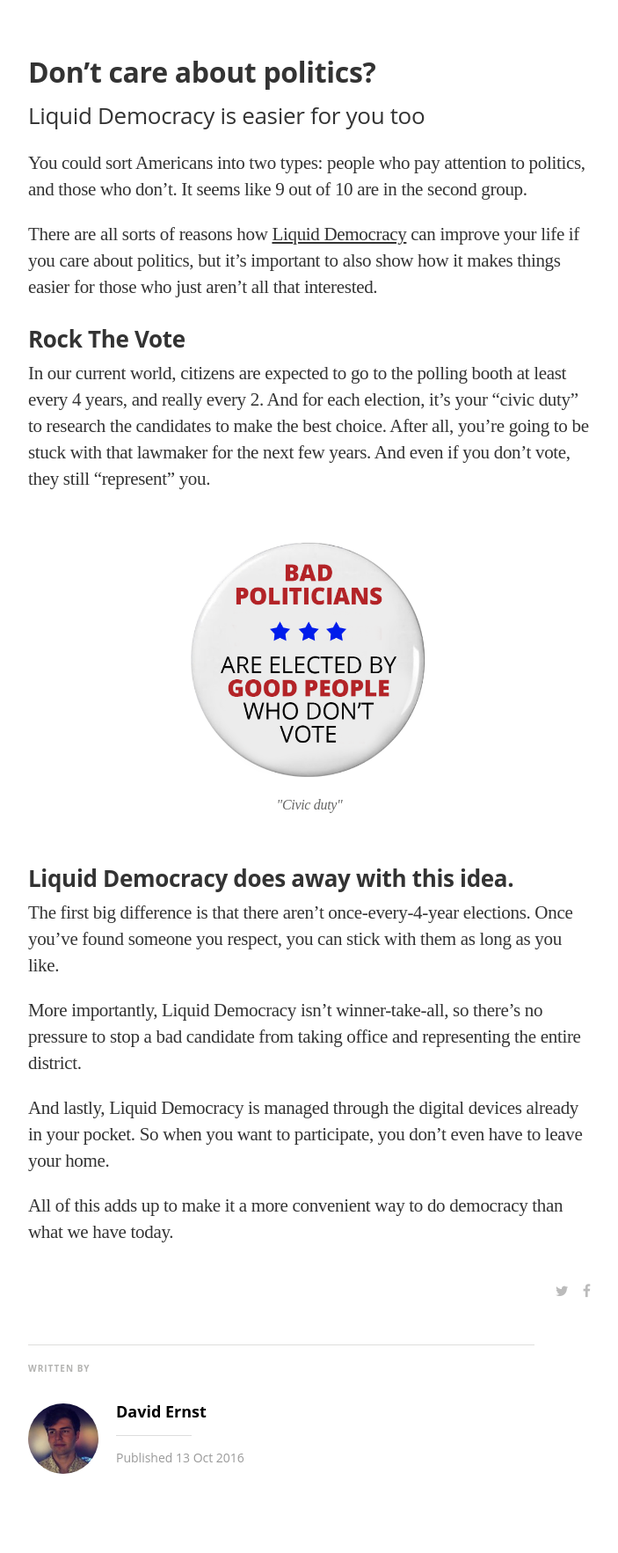
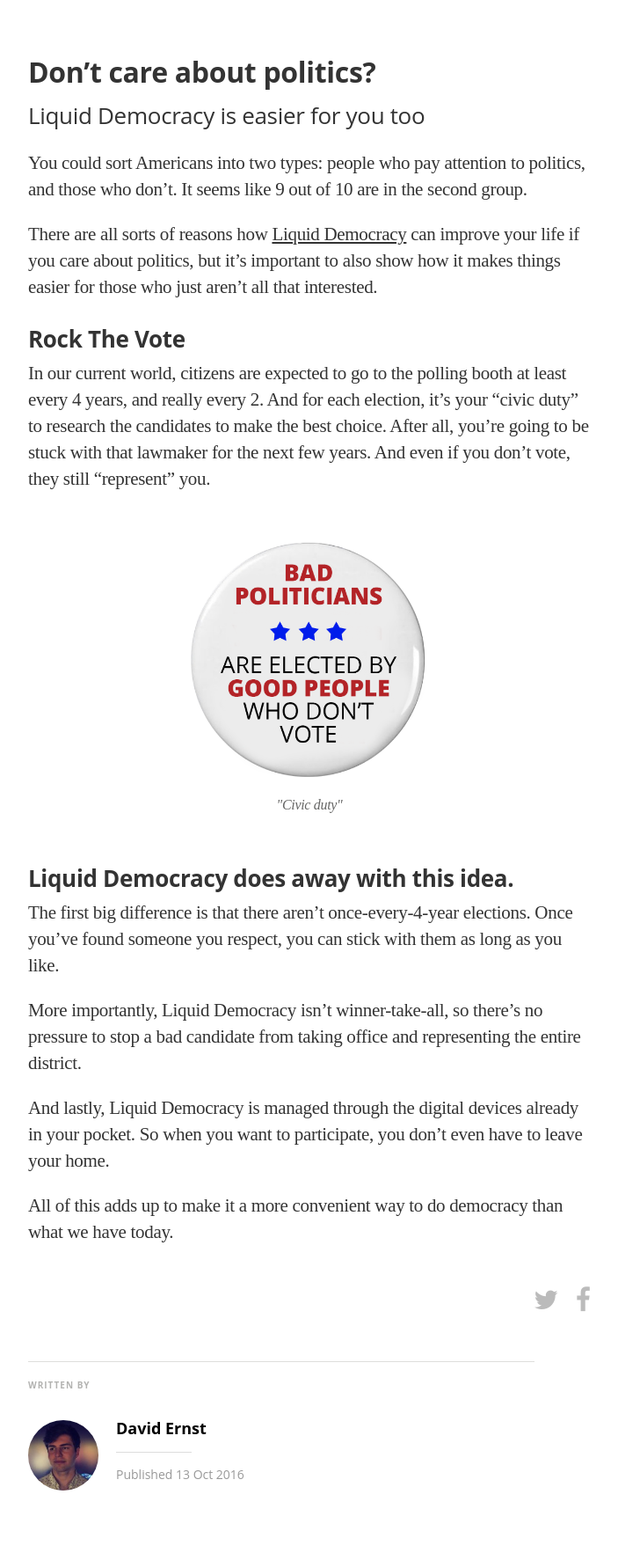
Before and after one commit to voteliquid/blog, a Jekyll site: the page built from _posts/2016-10-13-dont-care-about-politics.md, in a window 1280 px wide. Shown: the part 900-2665 px from the top of the page at 88% size, without its empty margins (288-991 px from the left). Built offline with Jekyll 4.4.1, drawn with Linux system fonts in a browser that asks for light colours; nearby versions of some CDN libraries; some web fonts are replaced; grey boxes are pictures that could not be loaded.

Commit message:
Enlarge social share icons

```diff
--- a/css/main.sass
+++ b/css/main.sass
@@ -534,6 +534,7 @@ body
     text-decoration: none
     color: #bbb
     padding-left: 12px
+    font-size: 30px
     .hidden
       display: none
     &:hover
```
